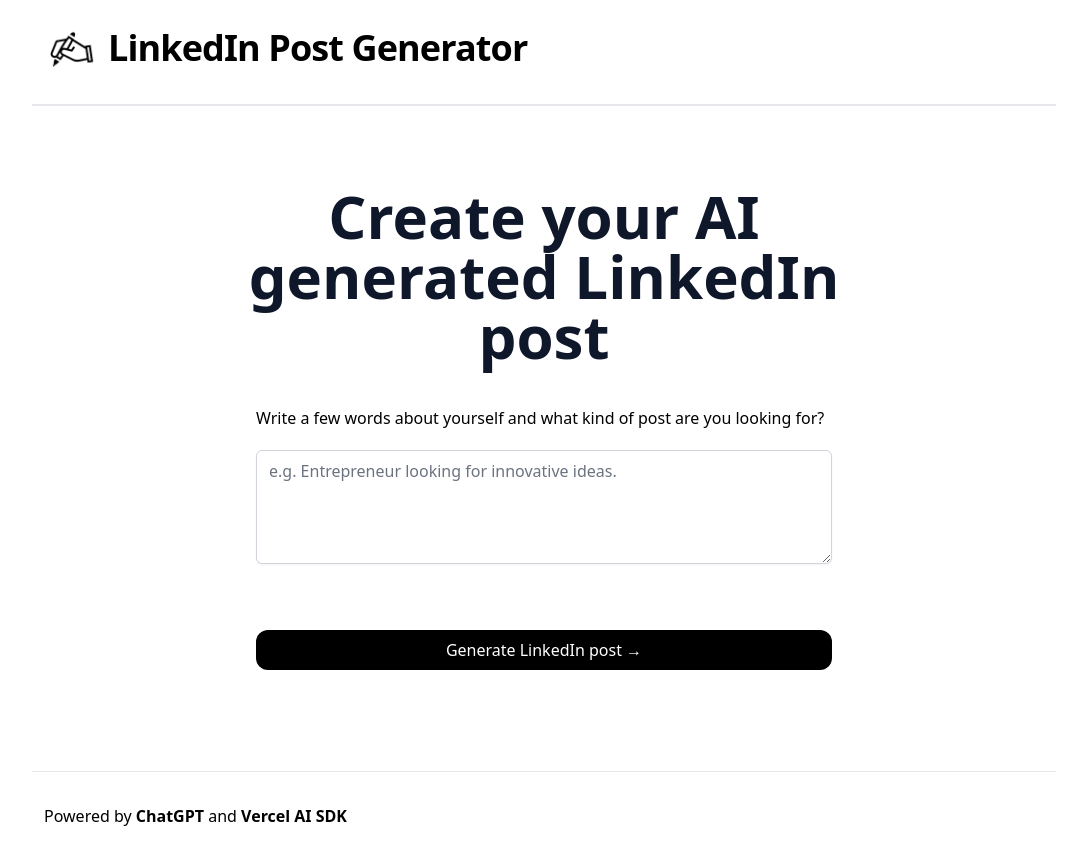
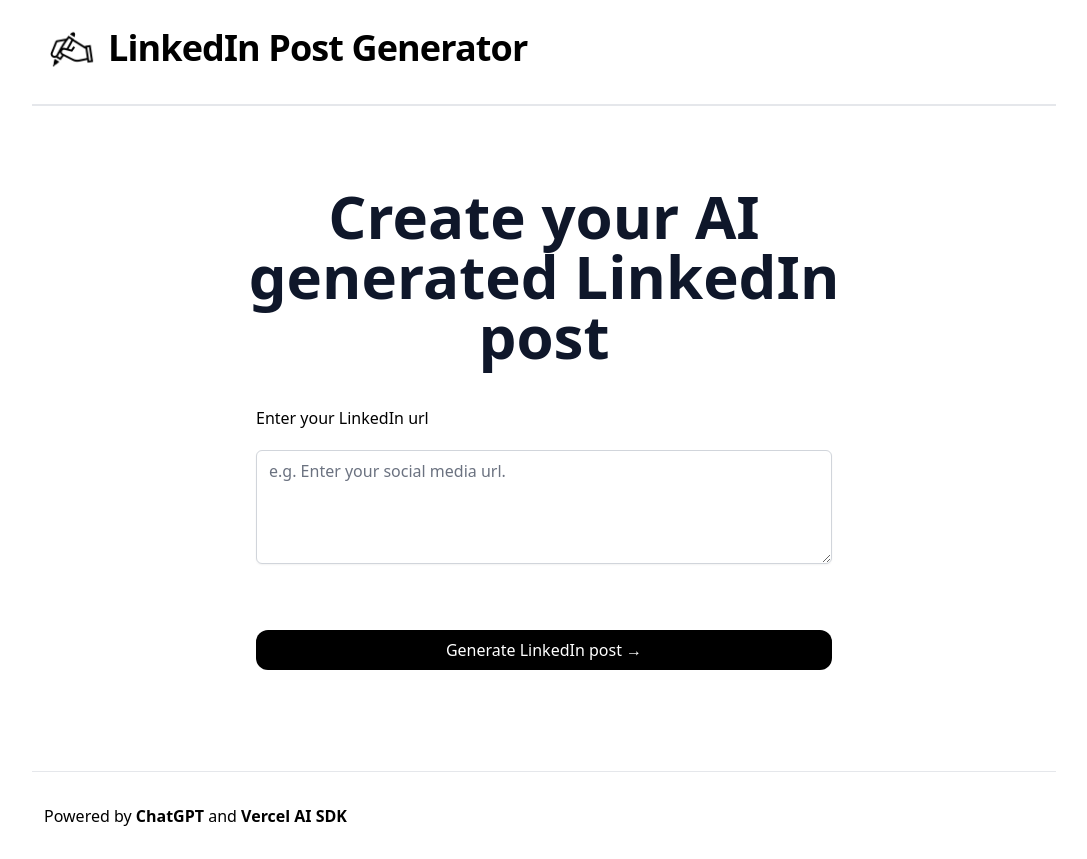
Before and after one commit to joyceannie/AIPostGenerator, a Next.js app: page / in a window 1280 px wide. Shown: the whole page, without its empty margins (96-1183 px from the left). Built offline with nearby package versions, Linux system fonts and the light colour scheme.

Commit message:
Updated UI

```diff
--- a/app/page.tsx
+++ b/app/page.tsx
@@ -47,7 +47,7 @@ export default function Page() {
           <div className="flex mt-10 items-center space-x-3">
 
             <p className="text-left font-medium">
-            Write a few words about yourself and what kind of post are you looking for?{' '}
+            Enter your LinkedIn url
             </p>
           </div>
           <textarea
@@ -56,7 +56,7 @@ export default function Page() {
             rows={4}
             className="w-full rounded-md border-gray-300 shadow-sm focus:border-black focus:ring-black my-5"
             placeholder={
-              'e.g. Entrepreneur looking for innovative ideas.'
+              'e.g. Enter your social media url.'
             }
           />
           {!isLoading && (
```
